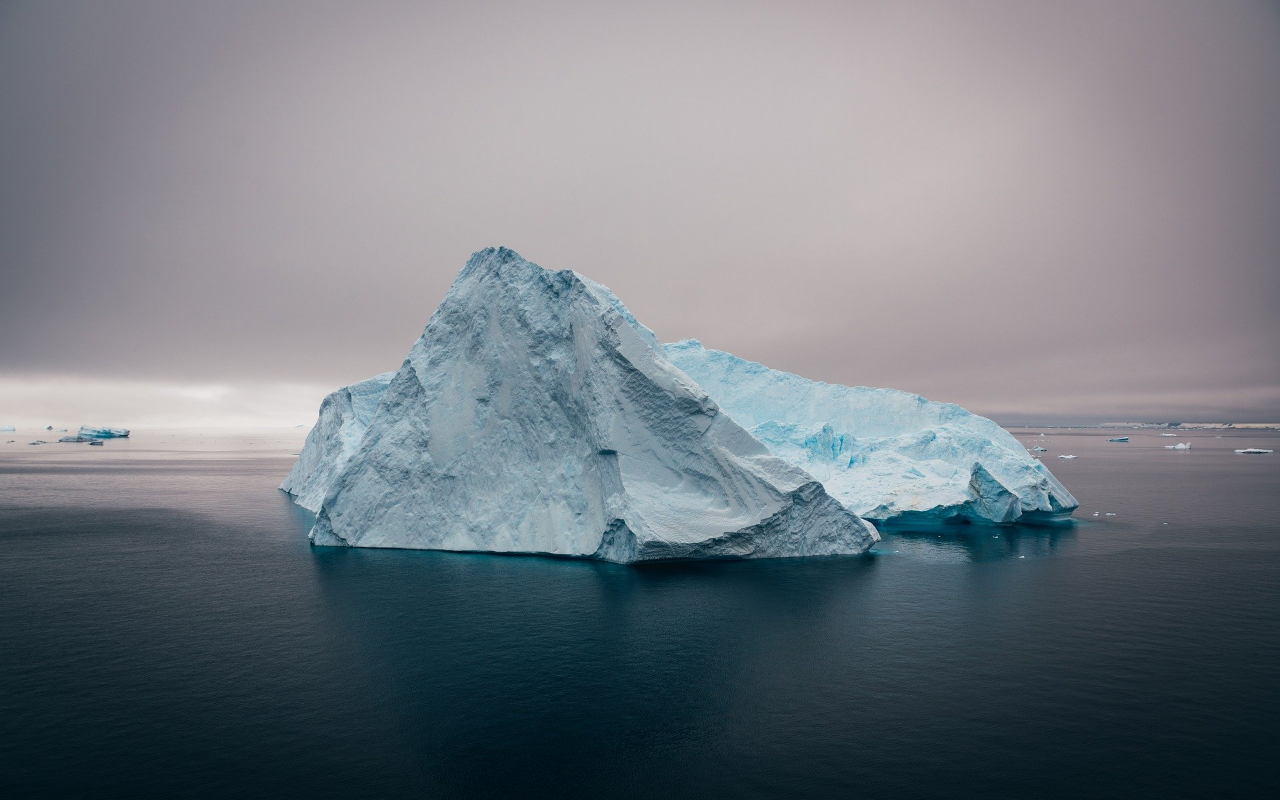
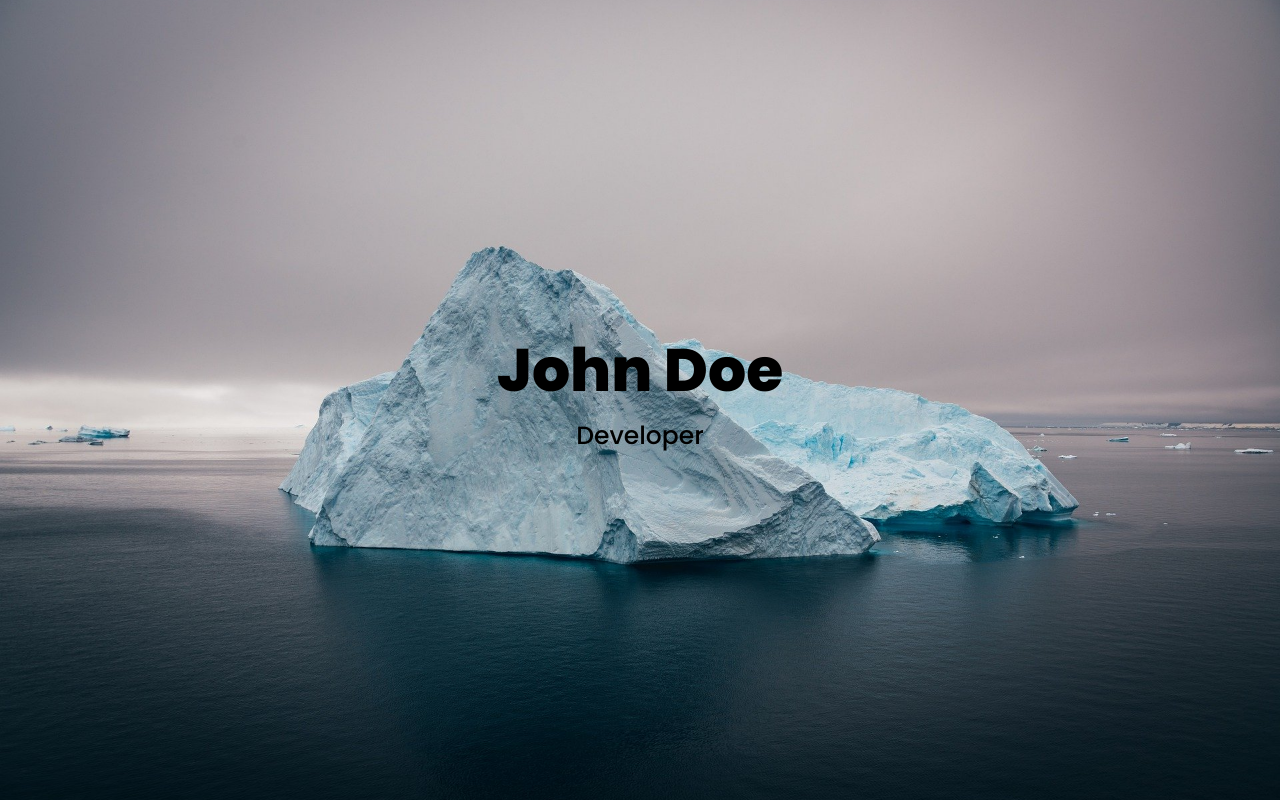
Before and after one commit to or-yam/portfolio-mockup, a plain HTML site: page index.html in a window 1280 px wide. Drawn offline with Linux system fonts and the light colour scheme.

Commit message:
centered bg image and main content

```diff
--- a/index.html
+++ b/index.html
@@ -3,14 +3,20 @@
   <head>
     <meta charset="UTF-8" />
     <meta name="viewport" content="width=device-width, initial-scale=1.0" />
+    <link href="https://fonts.googleapis.com/css2?family=Poppins:wght@400;500;800;900&display=swap" rel="stylesheet">
     <link rel="stylesheet" href="style.css" />
     <title>Document</title>
   </head>
   <body>
-      <nav class="main-nav">
+    <section class="main-container">
+      <div class="image-cover">
+      </div>
+      <div class="content">
+        <h1>John Doe</h1>
+        <h3>Developer</h3>
+      </div>
+    </section>
 
-
-      </nav>
     <script src="/script.js"></script>
   </body>
 </html>
--- a/style.css
+++ b/style.css
@@ -1,7 +1,49 @@
-html {
-    background: url(/assets/iceberg-5163649_1920.jpg) no-repeat center center fixed;
-    -webkit-background-size: cover;
-    -moz-background-size: cover;
-    -o-background-size: cover;
-    background-size: cover;
-  }
+* {
+  box-sizing: border-box;
+  margin: 0;
+  padding: 0;
+}
+
+body {
+  font-family: 'Poppins', sans-serif;
+  line-height: 1.5;
+}
+
+h1 {
+  font-weight: 800;
+  font-size: 60px;
+  line-height: 1.2;
+  margin-bottom: 15px;
+}
+
+h3 {
+  font-weight: 500;
+  font-size: 25px;
+  line-height: 1.2;
+  margin-bottom: 15px;
+}
+.main-container {
+  position: relative;
+  height: 100vh;
+  display: flex;
+  flex-direction: column;
+  align-items: center;
+  justify-content: center;
+  text-align: center;
+  padding: 0 20px;
+}
+
+.image-cover {
+  position: absolute;
+  top: 0;
+  left: 0;
+  width: 100%;
+  height: 100%;
+  overflow: hidden;
+  background: url(/assets/iceberg-5163649_1920.jpg) no-repeat center
+    center/cover;
+}
+
+.content {
+  z-index: 10;
+}
```
